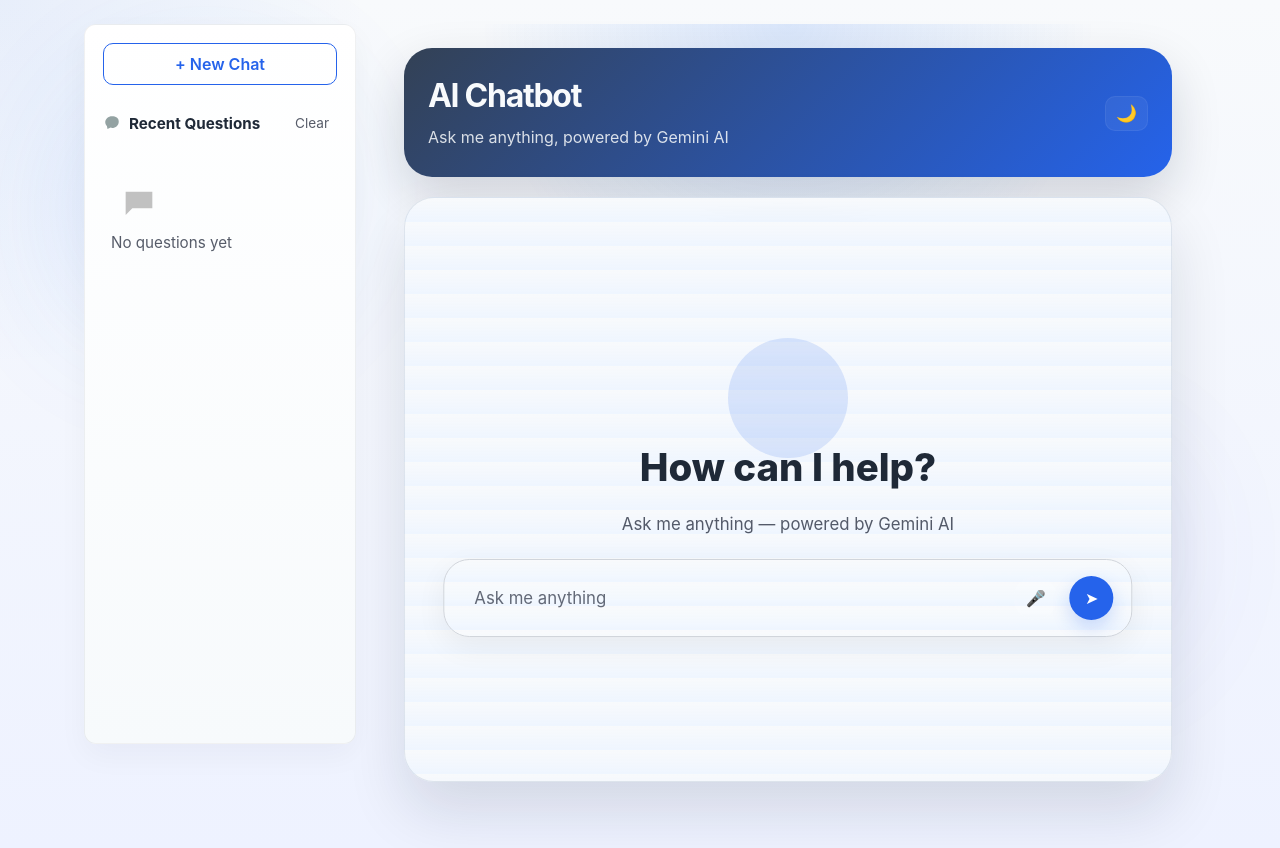
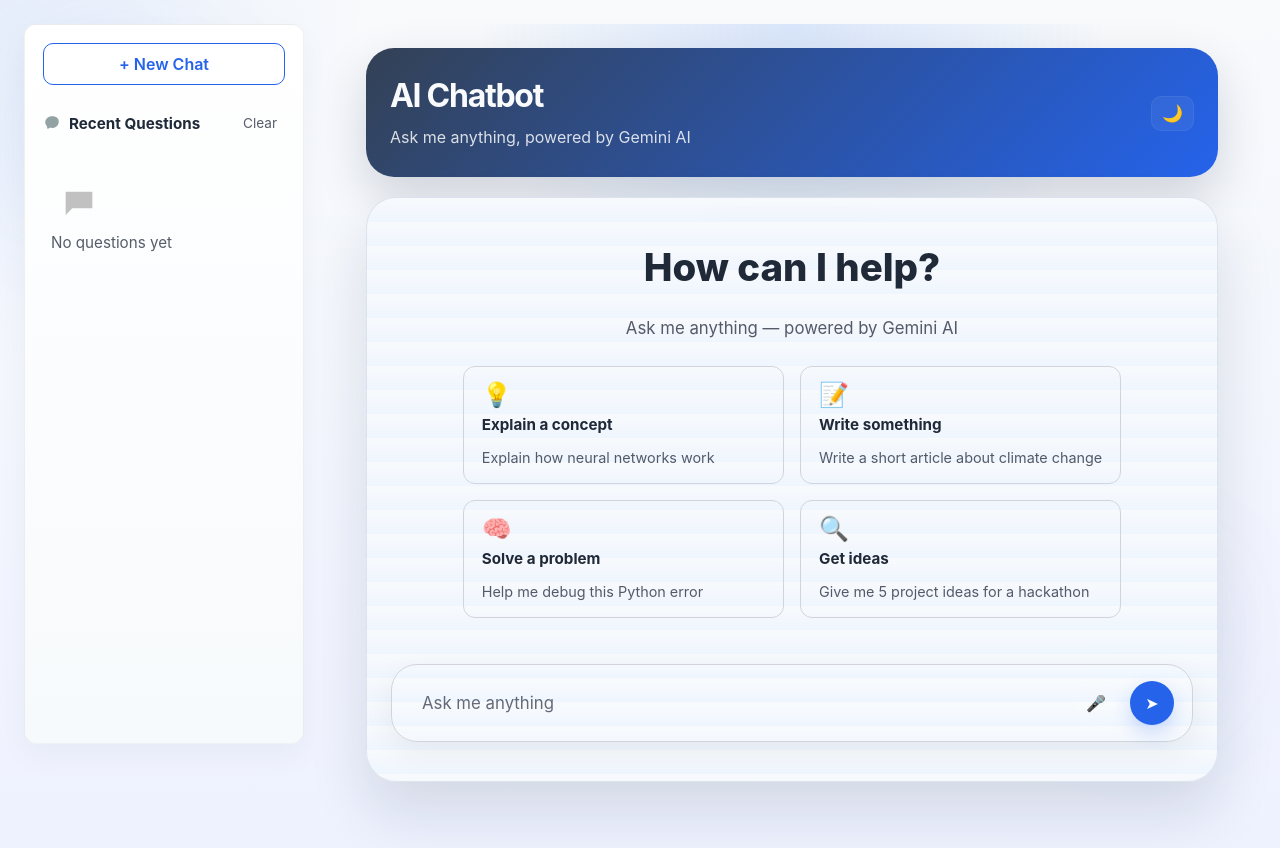
Before and after one commit to Rishipsy/Ai-Chatbot-App, a Flask app: page / in a window 1280 px wide. Run offline with Flask 3, Linux system fonts and the light colour scheme.

Commit message:
Fix: full layout rebuild resolving overlap and centering bugs

```diff
--- a/static/css/style.css
+++ b/static/css/style.css
@@ -169,53 +169,42 @@ body {
 }
 
 
+/* Decorative background blobs — reduced size and positioned out toward the page edges so they don't overlap centered hero content */
 body::before,
 body::after {
   content: '';
   position: fixed;
-  z-index: -1;
+  z-index: -1; /* behind all content */
   border-radius: 50%;
-  filter: blur(80px);
-  opacity: 0.45;
+  filter: blur(64px);
+  opacity: 0.35;
   pointer-events: none;
 }
 
 body::before {
-  width: 320px;
-  height: 320px;
-  top: 8%;
-  left: 5%;
+  width: 220px;
+  height: 220px;
+  top: 6%;
+  left: 2%;
   background: radial-gradient(circle at 30% 30%, var(--blob-a), transparent 60%);
-  animation: floatBlobA 12s ease-in-out infinite;
 }
 
 body::after {
-  width: 260px;
-  height: 260px;
-  bottom: 10%;
-  right: 4%;
+  width: 200px;
+  height: 200px;
+  bottom: 6%;
+  right: 2%;
   background: radial-gradient(circle at 40% 40%, var(--blob-b), transparent 60%);
-  animation: floatBlobB 14s ease-in-out infinite;
 }
 
 @keyframes floatBlobA {
-  0%,
-  100% {
-    transform: translate(0, 0);
-  }
-  50% {
-    transform: translate(10px, 18px);
-  }
+  0%, 100% { transform: translate(0,0); }
+  50% { transform: translate(6px,10px); }
 }
 
 @keyframes floatBlobB {
-  0%,
-  100% {
-    transform: translate(0, 0);
-  }
-  50% {
-    transform: translate(-12px, -14px);
-  }
+  0%, 100% { transform: translate(0,0); }
+  50% { transform: translate(-6px,-8px); }
 }
 
 button,
@@ -224,18 +213,6 @@ input {
 }
 
 /* Chat app container */
-.chat-app {
-  display: flex;
-  flex-direction: column;
-  min-height: 100vh;
-  padding: 24px;
-  /* In the combined layout the chat should grow to fill available space */
-  flex: 1 1 720px;
-  min-width: 0; /* allow flex children to shrink properly */
-  max-width: 820px;
-  margin: 0; /* remove auto-centering inside flex so the whole layout can be centered as a unit */
-  background: radial-gradient(circle at top, rgba(59, 130, 246, 0.16), transparent 35%);
-}
 
 .app-header {
   padding: 28px 24px 26px;
@@ -280,32 +257,74 @@ input {
 }
 
 /* Remove old ::before empty-state — we use a real hero element now */
-.chat-messages::after {
-  /* keep subtle decorative circle but don't show the previous text placeholder */
-  content: '';
-  position: absolute;
-  width: 120px;
-  height: 120px;
-  border-radius: 50%;
-  background: rgba(37, 99, 235, 0.14);
-  top: 24%;
-  left: 50%;
-  transform: translateX(-50%);
-  pointer-events: none;
-}
 
 /* Hero shown when there are no message rows */
 .chat-hero {
-  position: absolute;
-  inset: 0;
+  /* Normal document-flow hero block — centered vertically when chat is empty via parent rules */
+  position: relative; /* keep it in flow */
   display: flex;
   flex-direction: column;
   align-items: center;
   justify-content: center;
-  gap: 24px; /* generous spacing between title, subtitle and input */
-  pointer-events: none; /* allow clicking through to input */
+  gap: 28px; /* generous spacing between title, subtitle, suggestions and input */
+  pointer-events: none; /* allow clicking through to input; child elements enable pointer-events when needed */
   transition: opacity 0.32s ease, transform 0.32s ease;
   opacity: 1;
+  padding: 8px 0;
+}
+
+/* Suggestion grid shown in hero state */
+.suggestion-grid {
+  display: grid;
+  grid-template-columns: repeat(2, 1fr);
+  gap: 16px;
+  width: 100%;
+  max-width: 900px;
+  pointer-events: auto; /* allow clicking suggestions even though parent is pointer-events:none */
+  justify-items: stretch;
+}
+
+.suggestion-card {
+  display: flex;
+  flex-direction: column; /* stack icon/label above description for clarity */
+  align-items: flex-start;
+  gap: 8px;
+  padding: 16px 18px; /* increased padding for breathing room */
+  border-radius: 12px;
+  background: linear-gradient(180deg, rgba(255,255,255,0.02), rgba(255,255,255,0.01));
+  border: 1px solid var(--border-color);
+  cursor: pointer;
+  text-align: left;
+  min-height: 88px; /* ensure enough room for wrapped text */
+}
+
+.suggestion-card .suggestion-icon {
+  font-size: 1.5rem;
+  line-height: 1;
+  display: block;
+}
+
+.suggestion-card .suggestion-label {
+  font-size: 0.95rem;
+  font-weight: 700;
+  color: var(--text-color);
+}
+
+.suggestion-card .suggestion-text {
+  display: block;
+  font-size: 0.9rem;
+  color: var(--muted-text);
+  line-height: 1.32;
+  margin-top: 6px;
+}
+
+.suggestion-card:hover {
+  background: rgba(0,0,0,0.04);
+  transform: translateY(-3px);
+}
+
+@media (max-width: 900px) {
+  .suggestion-grid { grid-template-columns: 1fr; width: 92%; }
 }
 
 /* hide hero when messages exist */
@@ -548,28 +567,34 @@ input {
 }
 
 /* Input area - positioned inside chat-messages so it can act as hero input and dock to bottom */
+/* Layout behavior for chat-messages: center hero content by default; when message rows exist, switch to normal top-aligned conversation flow */
+.chat-messages {
+  /* existing properties remain; override alignment for hero/empty state */
+  justify-content: center; /* center hero vertically when empty */
+  align-items: center;    /* center items horizontally when empty */
+}
+
+.chat-messages:has(.message-row) {
+  justify-content: flex-start; /* normal conversation flow */
+  align-items: stretch;        /* stretch children to full width */
+}
+
+/* Input area participates in normal document flow — placed after hero content; will be pushed to bottom when conversation is active via margin-top:auto */
 .chat-messages .input-area {
-  position: absolute;
-  left: 50%;
-  transform: translateX(-50%);
-  width: min(900px, 90%);
+  position: static;
+  width: 100%;
   display: flex;
   justify-content: center;
-  padding: 0;
-  pointer-events: auto; /* allow interaction */
+  padding: 12px 0 0;
+  pointer-events: auto;
   z-index: 4;
-  /* default: place the pill slightly below the hero text when empty */
-  top: 62%;
+  margin-top: 12px;
 }
 
-/* When conversation is active, dock the input to the bottom of the chat area */
+/* Dock input to bottom when conversation is active */
 .chat-messages:has(.message-row) .input-area {
-  left: 24px;
-  right: 24px;
-  transform: none;
-  width: auto;
-  top: auto;
-  bottom: 18px;
+  margin-top: auto; /* push input to bottom of the chat card */
+  padding-bottom: 18px;
 }
 
 /* Unified pill container for input + buttons */
@@ -668,10 +693,10 @@ input {
   display: flex;
   gap: 24px; /* consistent spacing between sidebar and chat */
   align-items: flex-start; /* top-align sidebar and chat */
-  justify-content: center; /* center the combined unit horizontally */
+  justify-content: flex-start; /* keep sidebar pinned left; chat area fills remaining space */
   width: 100%;
-  max-width: 1160px; /* allow sidebar(280) + chat(820) + gap(24) to fit comfortably */
-  margin: 0 auto;
+  max-width: none; /* allow full-bleed so chat area centers within remaining space */
+  margin: 0;
   padding: 24px;
   box-sizing: border-box;
 }
@@ -681,7 +706,7 @@ input {
   background: var(--sidebar-bg);
   border: 1px solid var(--sidebar-border);
   border-radius: 12px;
-  width: 272px;
+  width: 280px;
   padding: 18px;
   box-shadow: var(--sidebar-shadow);
   position: relative;
@@ -689,10 +714,36 @@ input {
   display: flex;
   flex-direction: column;
   gap: 12px;
-  flex: 0 0 272px;
+  flex: 0 0 280px;
   height: calc(100vh - 80px);
   overflow: auto;
 }
+
+/* Main chat flexible area - grows to fill remaining horizontal space */
+.chat-app {
+  flex: 1 1 auto;
+  display: flex;
+  justify-content: center; /* center the chat column inside the remaining space */
+  align-items: flex-start;
+  padding: 0; /* padding moved to inner column */
+  box-sizing: border-box;
+}
+
+/* Inner chat column — the visual chat card that used to be .chat-app */
+.chat-column {
+  display: flex;
+  flex-direction: column;
+  min-height: 100vh;
+  padding: 24px;
+  /* In the combined layout the chat should grow to fill available space */
+  flex: 1 1 720px;
+  min-width: 0; /* allow flex children to shrink properly */
+  max-width: 900px; /* increased from 820px to allow more room for content */
+  width: 100%;
+  margin: 0; /* keep column centered within .chat-app flex area */
+  background: radial-gradient(circle at top, rgba(59, 130, 246, 0.16), transparent 35%);
+}
+
 
 .history-header {
   display: flex;
@@ -954,6 +1005,13 @@ input {
     max-width: 980px;
     margin: 0 auto;
   }
+
+  .chat-column {
+    max-width: 980px;
+    width: 100%;
+    margin: 0 auto;
+    padding: 16px;
+  }
 }
 
 /* Theme toggle button */
--- a/static/js/script.js
+++ b/static/js/script.js
@@ -416,6 +416,34 @@ document.addEventListener('DOMContentLoaded', function () {
 
   setupVoiceInput();
 
+  // Suggestion cards click handler (fills input but does not auto-send)
+  var suggestionGrid = document.querySelector('.suggestion-grid');
+  if (suggestionGrid) {
+    suggestionGrid.addEventListener('click', function (e) {
+      var card = e.target.closest('.suggestion-card');
+      if (!card) return;
+      var prompt = card.dataset.prompt || '';
+      if (messageInput) {
+        messageInput.value = prompt;
+        messageInput.focus();
+      }
+    });
+
+    // keyboard activation for accessibility
+    suggestionGrid.addEventListener('keydown', function (e) {
+      if (e.key === 'Enter' || e.key === ' ') {
+        var card = e.target.closest('.suggestion-card');
+        if (!card) return;
+        e.preventDefault();
+        var prompt = card.dataset.prompt || '';
+        if (messageInput) {
+          messageInput.value = prompt;
+          messageInput.focus();
+        }
+      }
+    });
+  }
+
   function setSendButtonStop() {
     if (!sendButton) return;
     stopMode = true;
--- a/templates/index.html
+++ b/templates/index.html
@@ -35,6 +35,7 @@
     </aside>
 
     <main class="chat-app">
+      <div class="chat-column">
         <header class="app-header">
           <div class="header-left">
             <h1>AI Chatbot</h1>
@@ -54,6 +55,33 @@
           <div id="chatHero" class="chat-hero" aria-hidden="false">
             <h2 class="hero-title">How can I help?</h2>
             <p class="hero-sub">Ask me anything — powered by Gemini AI</p>
+
+            <!-- Suggestion grid (visible in empty/hero state only) -->
+            <div class="suggestion-grid" aria-hidden="false">
+              <button class="suggestion-card" data-prompt="Explain how neural networks work" type="button">
+                <span class="suggestion-icon">💡</span>
+                <span class="suggestion-label">Explain a concept</span>
+                <span class="suggestion-text">Explain how neural networks work</span>
+              </button>
+
+              <button class="suggestion-card" data-prompt="Write a short article about climate change" type="button">
+                <span class="suggestion-icon">📝</span>
+                <span class="suggestion-label">Write something</span>
+                <span class="suggestion-text">Write a short article about climate change</span>
+              </button>
+
+              <button class="suggestion-card" data-prompt="Help me debug this Python error" type="button">
+                <span class="suggestion-icon">🧠</span>
+                <span class="suggestion-label">Solve a problem</span>
+                <span class="suggestion-text">Help me debug this Python error</span>
+              </button>
+
+              <button class="suggestion-card" data-prompt="Give me 5 project ideas for a hackathon" type="button">
+                <span class="suggestion-icon">🔍</span>
+                <span class="suggestion-label">Get ideas</span>
+                <span class="suggestion-text">Give me 5 project ideas for a hackathon</span>
+              </button>
+            </div>
           </div>
 
           <!-- Input area is placed inside the chat messages area so it can appear as part of the hero when empty
@@ -66,6 +94,7 @@
             </div>
           </div>
         </section>
+      </div>
     </main>
   </div>
 
```
Lines whose indentation alone changed are shown as unchanged.
